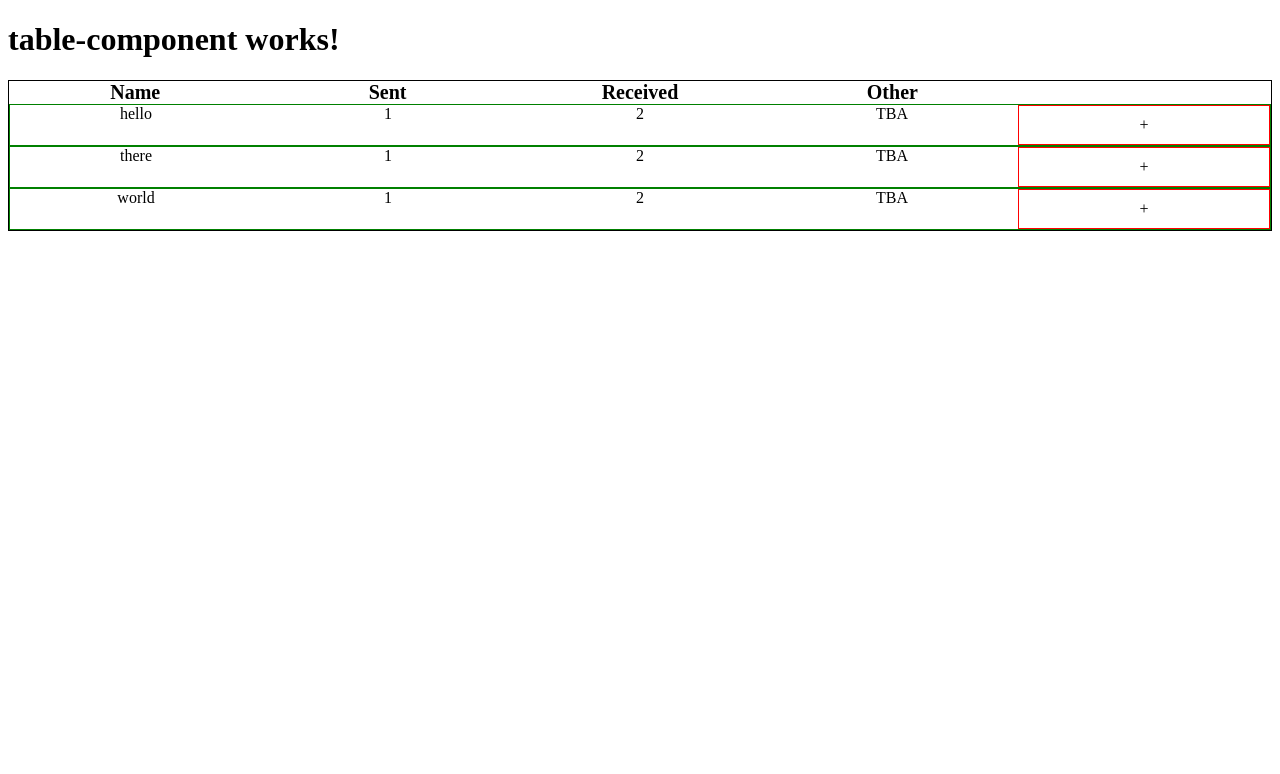
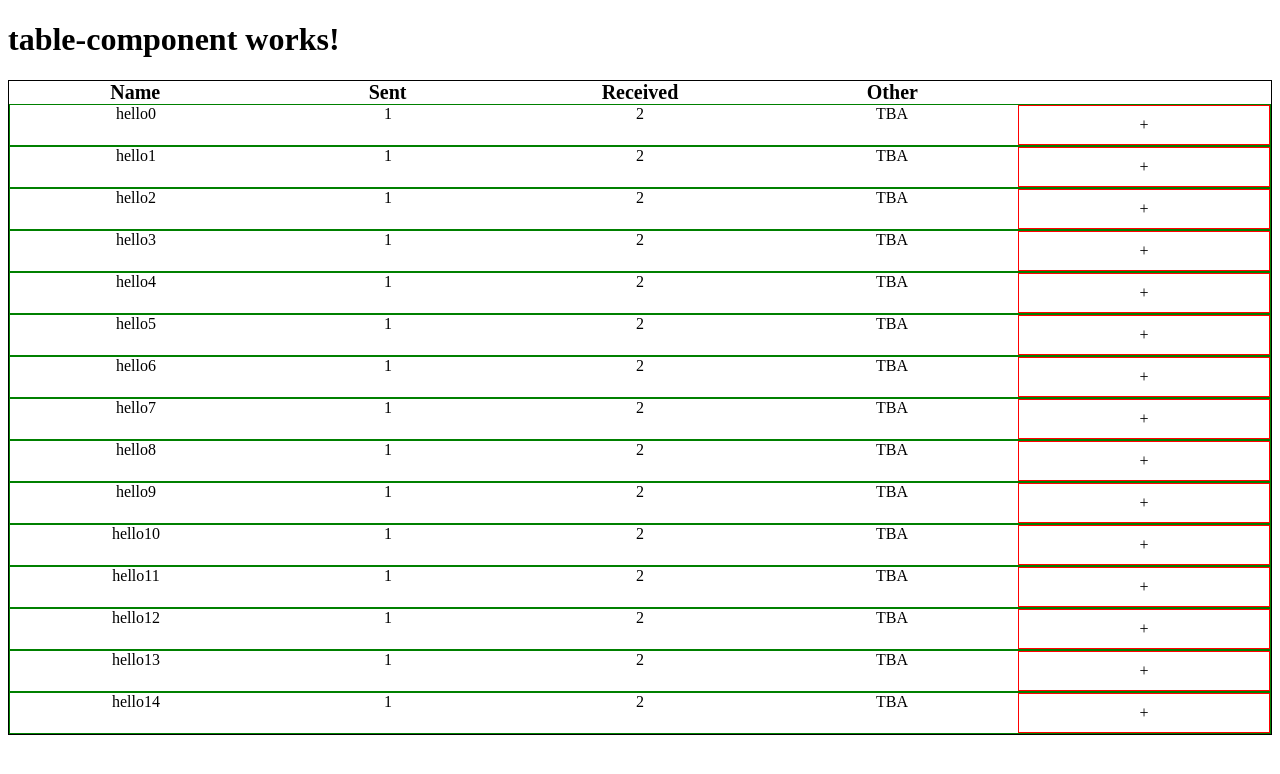
Before and after one commit to AroSaneD/template-stress-test, an Angular app: page / in a window 1280 px wide. Shown: the top 774 px of the page. Built offline with nearby package versions, Linux system fonts and the light colour scheme.

Commit message:
more nesting

```diff
--- a/src/app/components/child-tabs-component/child-tabs-component.component.css
+++ b/src/app/components/child-tabs-component/child-tabs-component.component.css
@@ -0,0 +1,18 @@
+.tabs{
+    display: flex;
+    width: 400px;
+    justify-content: space-evenly;
+}
+
+.tabs > div{
+    font-size: 18px;
+    font-weight: 400;
+}
+
+.children{
+    display: flex;
+}
+
+.children > div{
+    flex-basis: 25%;
+}
--- a/src/app/components/child-tabs-component/child-tabs-component.component.html
+++ b/src/app/components/child-tabs-component/child-tabs-component.component.html
@@ -1,3 +1,9 @@
-<p>
-  child-tabs-component works!
-</p>
+<div class="tabs">
+  <div>general</div>
+  <div>additional</div>
+  <div>reports</div>
+</div>
+
+<div class="children" *ngFor="let child of objects">
+  {{child.name}}
+</div>
--- a/src/app/components/table-component/table-component.component.ts
+++ b/src/app/components/table-component/table-component.component.ts
@@ -1,3 +1,4 @@
+import { element } from 'protractor';
 import { TestChildObject } from './../../model/testChildObject';
 import { TestObject } from './../../model/testObject';
 import { Component, OnInit } from '@angular/core';
@@ -9,25 +10,20 @@ import { Component, OnInit } from '@angular/core';
 })
 export class TableComponentComponent implements OnInit {
 
-  constructor() { }
+  constructor() {
+    for (let i = 0; i < 15; i++) {
+      var children = [];
 
-  elements: TestObject[] = [
-    new TestObject('hello', 1, 2, [
-      new TestChildObject('test1', 0, null),
-      new TestChildObject('test2', 1, true),
-      new TestChildObject('test3', 2, false),
-    ]),
-    new TestObject('there', 1, 2, [
-      new TestChildObject('test1', 0, null),
-      new TestChildObject('test2', 1, true),
-      new TestChildObject('test3', 2, false),
-    ]),
-    new TestObject('world', 1, 2, [
-      new TestChildObject('test1', 0, null),
-      new TestChildObject('test2', 1, true),
-      new TestChildObject('test3', 2, false),
-    ]),
-  ];
+      for (let j = 0; j < 10; j++) {
+        children.push(new TestChildObject(`test${j}`, j, j % 2 == 0));
+      }
+
+      this.elements.push(new TestObject(`hello${i}`, 1, 2, children));
+    }
+
+  }
+
+  elements: TestObject[] = [];
 
   ngOnInit() {
   }
```
